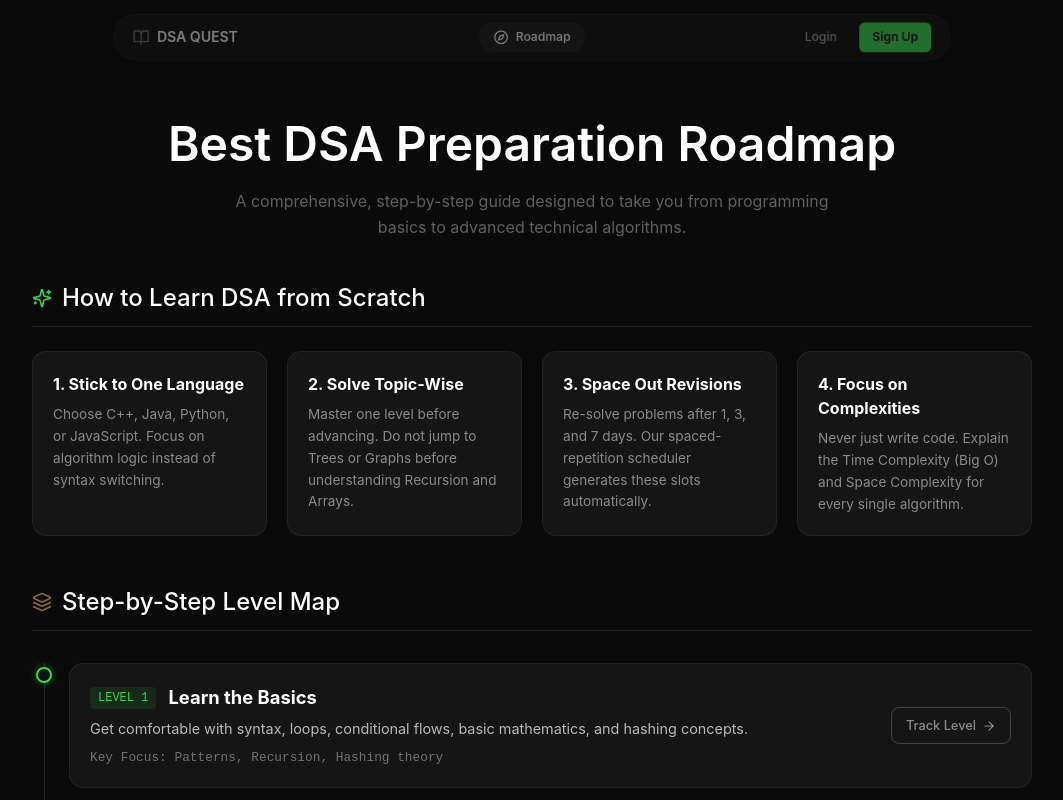
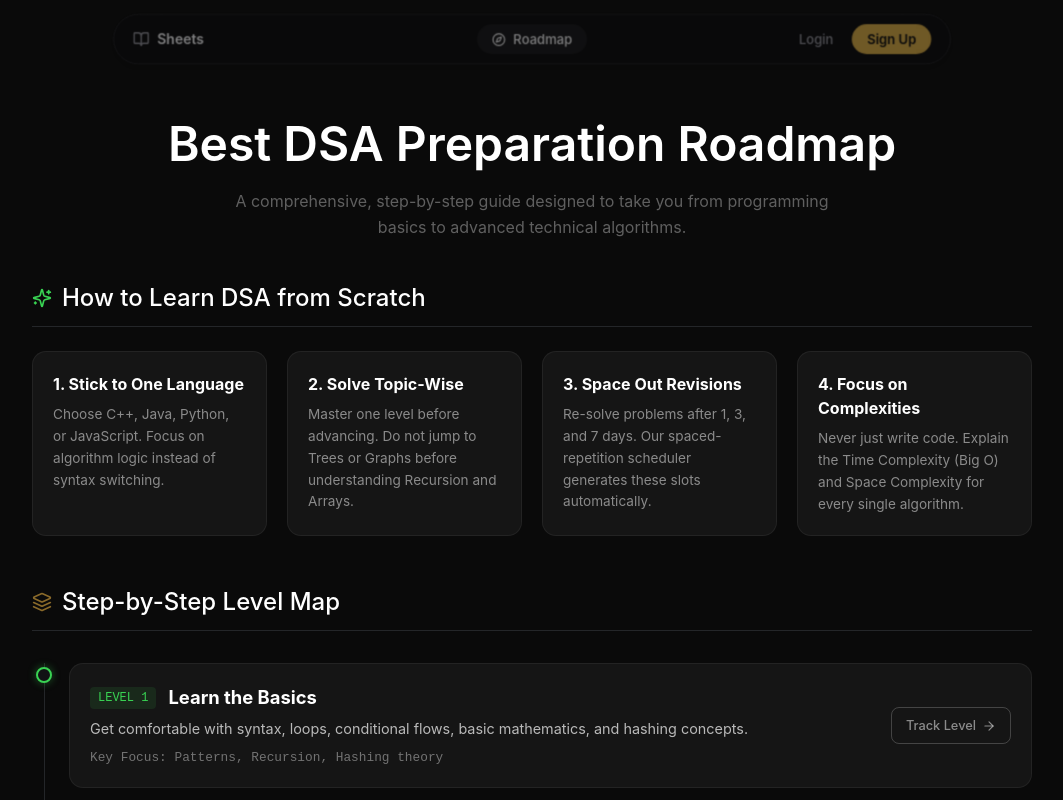
Before and after one commit to shubranshumishra22/codewithshub-frontend, a React (Vite) app: page /roadmap/best-dsa-preparation-roadmap-for-beginners in a window 1280 px wide. Shown: the top 800 px of the page, without its empty margins (108-1171 px from the left). Built offline with nearby package versions, Linux system fonts and the light colour scheme; no server answers.

Commit message:
feat: redesign FloatingNavbar with profile section and update branding

```diff
--- a/src/components/FloatingNavbar.jsx
+++ b/src/components/FloatingNavbar.jsx
@@ -44,22 +44,31 @@ export default function FloatingNavbar() {
   return (
     <nav
       ref={navbarRef}
-      className={`floating-navbar ${isNear ? 'is-near' : ''}`}
+      className={`fixed top-4 left-1/2 z-[100] w-[min(70vw,1100px)] max-w-[1100px] px-5 py-2 rounded-full bg-[rgba(10,10,12,0.88)] backdrop-blur-xl border border-[#232327] pointer-events-auto transition-all duration-400 ease-out ${
+        isNear ? 'opacity-100 -translate-x-1/2 scale-100 translate-y-0 shadow-2xl shadow-[#131316]/50' : 'opacity-50 -translate-x-1/2 scale-[0.935] -translate-y-1 shadow-md'
+      }`}
       role="navigation"
       aria-label="Main navigation"
     >
-      <div className="floating-navbar-inner">
-        <Link to="/" className="floating-navbar-brand" aria-label="DSA Quest Home">
-          <BookOpen size={18} />
-          <span>DSA QUEST</span>
+      <div className="grid grid-cols-[1fr_auto_1fr] items-center gap-4 min-h-[36px]">
+
+        {/* Brand */}
+        <Link to="/" className="flex items-center gap-2 text-[#f2f2f4] text-[15px] font-semibold justify-self-start group hover:text-[#d4a843] transition-colors" aria-label="Sheets Home">
+          <BookOpen size={18} className="text-[#93939c] group-hover:text-[#d4a843] transition-colors" />
+          <span>Sheets</span>
         </Link>
 
-        <div style={{ display: 'flex', gap: '8px', alignItems: 'center' }}>
+        {/* Center Links */}
+        <div className="flex items-center gap-2 justify-self-center">
           <Link
             to="/roadmap/best-dsa-preparation-roadmap-for-beginners"
-            className={`floating-navbar-link ${location.pathname.startsWith('/roadmap') ? 'is-active' : ''}`}
+            className={`flex items-center gap-2 px-4 py-1.5 rounded-full text-sm font-medium transition-colors ${
+              location.pathname.startsWith('/roadmap')
+                ? 'text-[#f2f2f4] bg-[#232327]/50'
+                : 'text-[#93939c] hover:text-[#f2f2f4] hover:bg-[#232327]/30'
+            }`}
           >
-            <Compass size={16} />
+            <Compass size={15} />
             <span>Roadmap</span>
           </Link>
 
@@ -67,68 +76,73 @@ export default function FloatingNavbar() {
             <>
               <Link
                 to="/resume-ai"
-                className={`floating-navbar-link ${location.pathname === '/resume-ai' ? 'is-active' : ''}`}
+                className={`flex items-center gap-2 px-4 py-1.5 rounded-full text-sm font-medium transition-colors ${
+                  location.pathname === '/resume-ai'
+                    ? 'text-[#f2f2f4] bg-[#232327]/50'
+                    : 'text-[#93939c] hover:text-[#f2f2f4] hover:bg-[#232327]/30'
+                }`}
               >
-                <FileText size={16} />
+                <FileText size={15} />
                 <span>Resume AI</span>
               </Link>
 
               <Link
                 to="/progress"
-                className={`floating-navbar-link ${location.pathname === '/progress' ? 'is-active' : ''}`}
+                className={`flex items-center gap-2 px-4 py-1.5 rounded-full text-sm font-medium transition-colors ${
+                  location.pathname === '/progress'
+                    ? 'text-[#f2f2f4] bg-[#232327]/50'
+                    : 'text-[#93939c] hover:text-[#f2f2f4] hover:bg-[#232327]/30'
+                }`}
               >
-                <Trophy size={16} />
+                <Trophy size={15} />
                 <span>Progress</span>
               </Link>
 
               <Link
                 to="/leaderboard"
-                className={`floating-navbar-link ${location.pathname === '/leaderboard' ? 'is-active' : ''}`}
+                className={`flex items-center gap-2 px-4 py-1.5 rounded-full text-sm font-medium transition-colors ${
+                  location.pathname === '/leaderboard'
+                    ? 'text-[#f2f2f4] bg-[#232327]/50'
+                    : 'text-[#93939c] hover:text-[#f2f2f4] hover:bg-[#232327]/30'
+                }`}
               >
-                <Trophy size={16} />
+                <Trophy size={15} />
                 <span>Leaderboard</span>
               </Link>
             </>
           )}
         </div>
 
-        <div className="floating-navbar-right">
+        {/* Right side (Profile / Auth) */}
+        <div className="flex items-center justify-end justify-self-end">
           {user ? (
-            <>
-              <div className="floating-navbar-badge">
-                <Sparkles size={14} />
+            <div className="flex items-center bg-[#131316] border border-[#232327] rounded-full overflow-hidden h-9 shadow-inner">
+              <div className="flex items-center gap-2 px-3 text-[#f2f2f4] text-xs font-medium">
+                <Sparkles size={12} className="text-[#d4a843]" />
                 <span>{displayName}</span>
               </div>
+              <div className="w-[1px] h-4 bg-[#232327]" />
               <button
-                className="floating-navbar-logout"
+                className="flex items-center gap-1.5 px-3 text-[#93939c] text-xs font-medium hover:text-[#f2f2f4] hover:bg-[#232327] transition-colors h-full"
                 type="button"
                 onClick={handleLogout}
                 aria-label="Logout"
               >
-                <LogOut size={16} />
+                <LogOut size={12} />
                 <span>Logout</span>
               </button>
-            </>
+            </div>
           ) : (
-            <div style={{ display: 'flex', gap: '8px', alignItems: 'center' }}>
+            <div className="flex items-center gap-2">
               <Link
                 to="/login"
-                className="floating-navbar-link"
-                style={{ border: 'none', background: 'transparent' }}
+                className="text-sm font-medium text-[#93939c] hover:text-[#f2f2f4] px-3 py-1.5 transition-colors"
               >
                 <span>Login</span>
               </Link>
               <Link
                 to="/signup"
-                className="floating-navbar-link"
-                style={{
-                  background: '#39d353',
-                  color: '#111214',
-                  border: 'none',
-                  fontWeight: '600',
-                  padding: '6px 14px',
-                  borderRadius: '6px',
-                }}
+                className="text-sm font-semibold bg-[#d4a843] text-[#0a0a0c] px-4 py-1.5 rounded-full hover:bg-[#e2bb59] transition-colors"
               >
                 <span>Sign Up</span>
               </Link>
```
